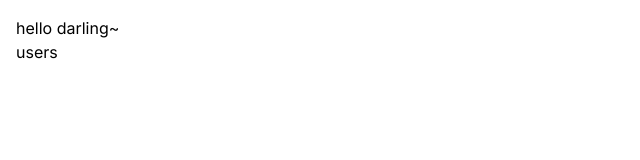
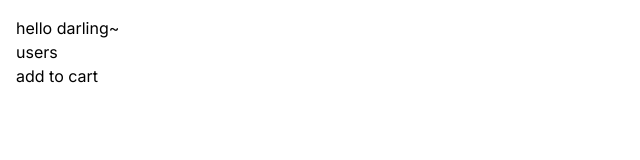
Before and after one commit to HappyPinkCat/nextjs_demo, a Next.js app: page / in a window 1280 px wide. Shown: the top 160 px of the page, without its empty margins (0-640 px from the left). Built offline with nearby package versions, Linux system fonts and the light colour scheme.

Commit message:
feat: client component

```diff
--- /dev/null
+++ b/app/components/AddToCart.tsx
@@ -0,0 +1,12 @@
+"use client";
+import React from "react";
+
+const AddToCart = () => {
+  return (
+    <div>
+      <button onClick={() => console.log("hi")}>add to cart</button>
+    </div>
+  );
+};
+
+export default AddToCart;
--- /dev/null
+++ b/app/components/ProductCard.tsx
@@ -0,0 +1,13 @@
+"use client";
+import React from "react";
+import AddToCart from "./AddToCart";
+
+const ProductCard = () => {
+  return (
+    <div>
+      <AddToCart />
+    </div>
+  );
+};
+
+export default ProductCard;
--- a/app/page.tsx
+++ b/app/page.tsx
@@ -1,12 +1,14 @@
 // 对应链接：http://localhost:3000
 import Image from "next/image";
 import Link from "next/link";
+import ProductCard from "./components/ProductCard";
 
 export default function Home() {
   return (
     <main>
       <h1>hello darling~</h1>
       <Link href="/users">users</Link>
+      <ProductCard />
     </main>
   );
 }
```
